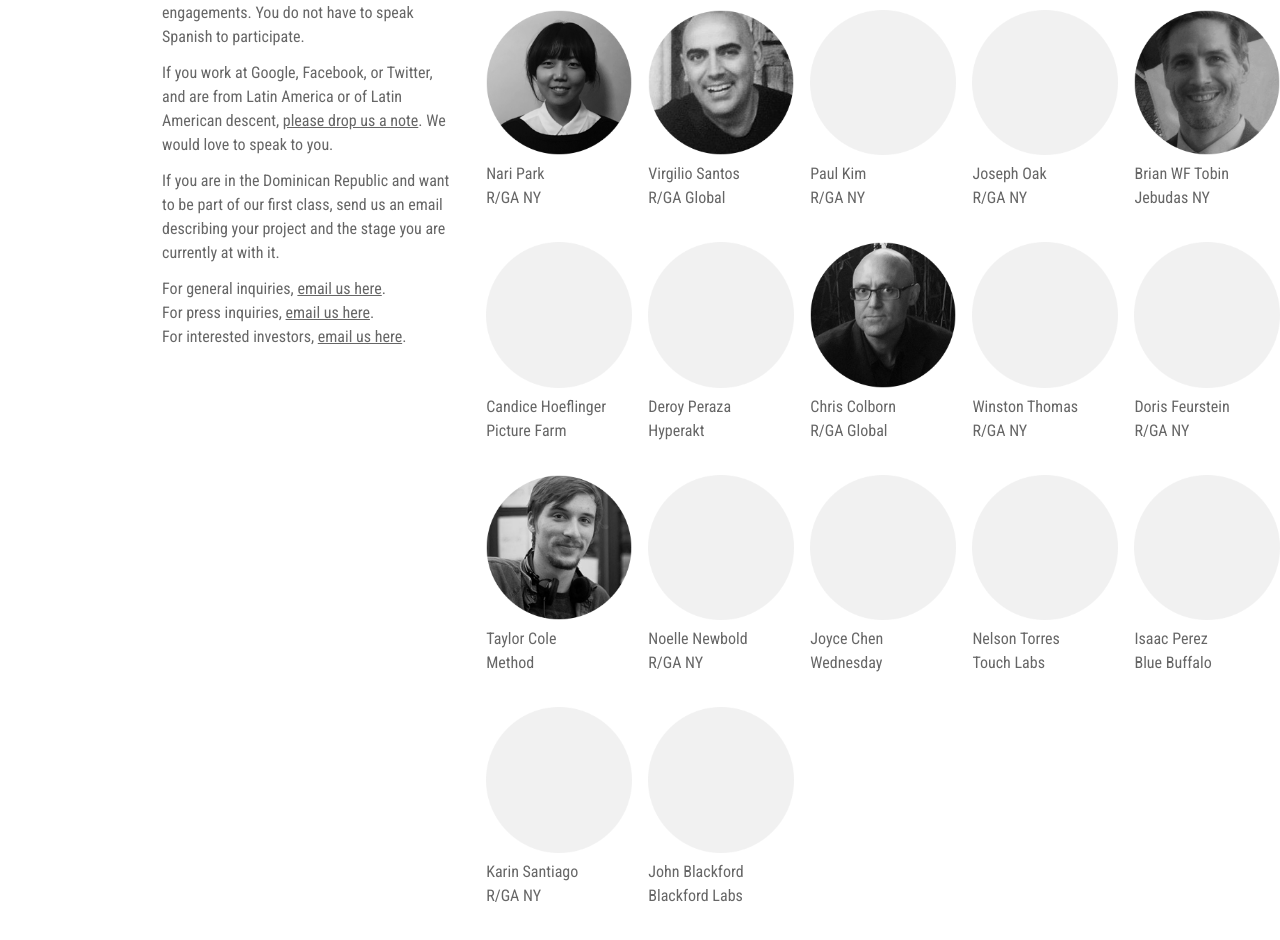
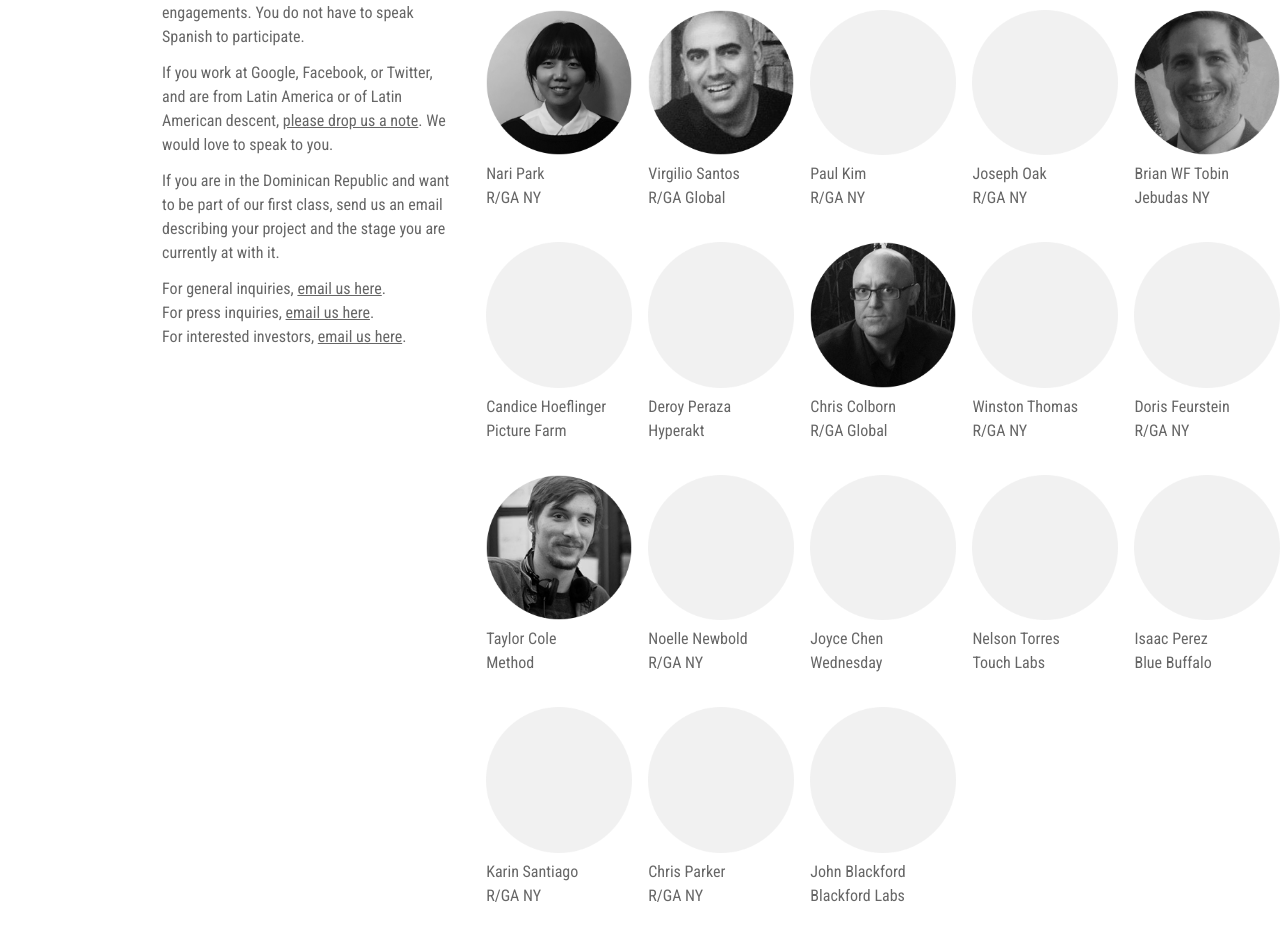
Before and after one commit to amintorres/lumaproject, a Jekyll site: the page built from index.html, in a window 1280 px wide. Shown: the part 1335-2275 px from the top of the page. Built offline with Jekyll 4.4.1, drawn with Linux system fonts in a browser that asks for light colours.

Commit message:
Adds Chris

```diff
--- a/index.html
+++ b/index.html
@@ -80,6 +80,9 @@ people:
   - name: "Karin Santiago"
     company: "R/GA NY"
     image: "circle.png"
+  - name: "Chris Parker"
+    company: "R/GA NY"
+    image: "circle.png"
   - name: "John Blackford"
     company: "Blackford Labs"
     image: "circle.png"
```
